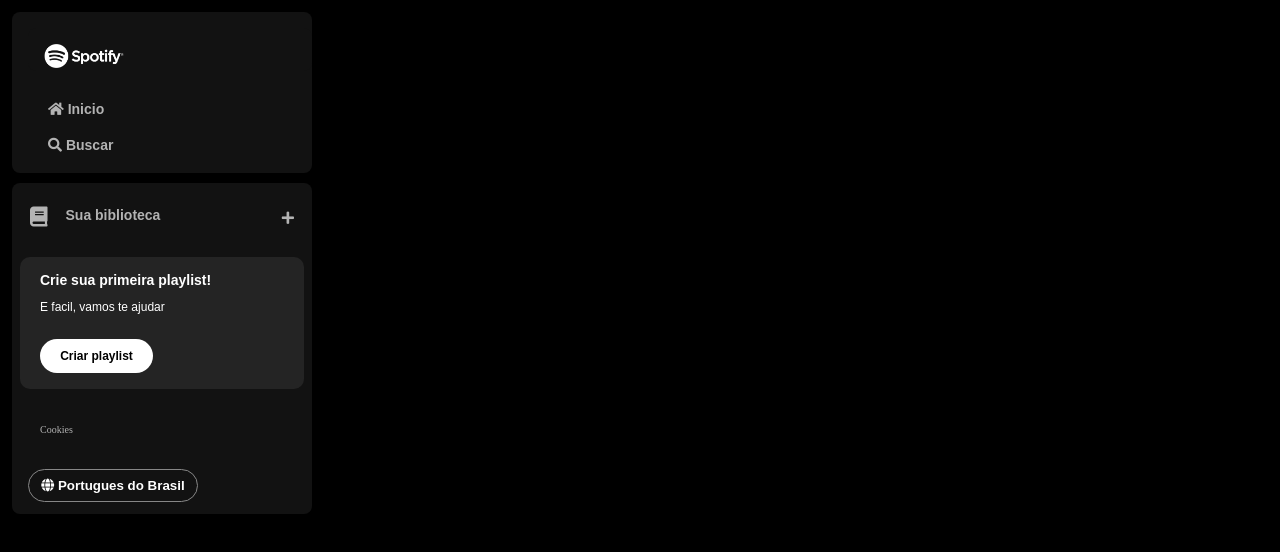
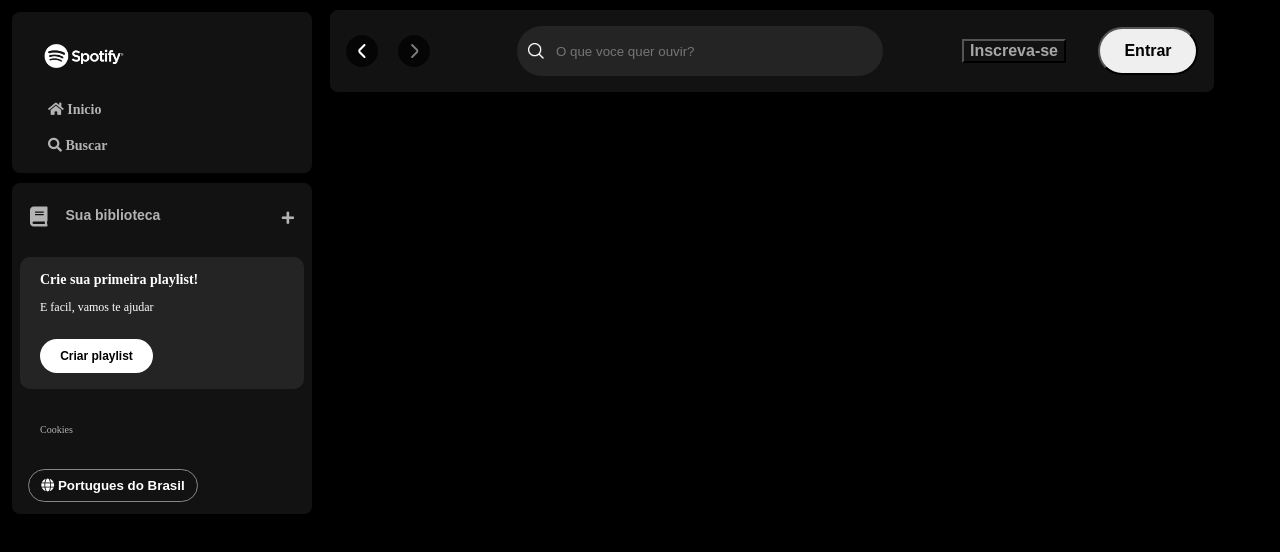
Before and after one commit to bcpires451/Spotify-page-project, a plain HTML site: page index.html in a window 1280 px wide. Drawn offline with Linux system fonts and the light colour scheme; files that its build step writes are made by us from their sources.

Commit message:
third lesson

```diff
--- a/index.html
+++ b/index.html
@@ -5,8 +5,10 @@
     <meta charset="UTF-8">
     <meta name="viewport" content="width=device-width, initial-scale=1.0">
     <title>Spotify Imersion</title>
-    <link rel="stylesheet" href="reset.css">
-    <link rel="stylesheet" href="sidebar-footer.css">
+    <link rel="stylesheet" href="./src/assets/styles/reset.css">
+    <link rel="stylesheet" href="./src/assets/styles/var.css">
+    <link rel="stylesheet" href="./src/assets/styles/main-content.css">
+    <link rel="stylesheet" href="./src/assets/styles/sidebar-footer.css">
     <link rel="stylesheet" href="https://use.fontawesome.com/releases/v5.15.4/css/solid.css"
     integrity="sha384-Tv5i09RULyHKMwX0E8wJUqSOaXlyu3SQxORObAI08iUwIalMmN5L6AvlPX2LMoSE" crossorigin="anonymous">
     <link rel="stylesheet" href="https://use.fontawesome.com/releases/v5.15.4/css/fontawesome.css"
@@ -64,6 +66,33 @@
             </button>
         </div>
     </div>
-</div>
+ </div>
+<main>
+    <div class="main-container">
+        <nav class="header__navigation">
+            <div class="navigation">
+                <button class="arrow-left">
+                    <img src="./src/assets/icons/small-left.png" alt="Seta Esquerda">
+                </button>
+                <button class="arrow-right">
+                    <img src="./src/assets/icons/small-right.png" alt="Seta Direita">
+                </button>
+            </div>
+            <div class="header__search">
+                <img src="./src/assets/icons/search.png" alt="">
+                <input id="search-input" type="text"
+                maxlength="800" placeholder="O que voce quer ouvir?"/>
+            </div>
+
+              <div class="header__login">
+                <button class="subscribe">Inscreva-se</button>
+                <button class="login">Entrar</button>
+              </div>
+         </nav>
+    </div>
+</main>
+<footer class="disclaimer-premium">
+
+</footer>
 </body>
 </html>
--- /dev/null
+++ b/src/assets/styles/main-content.css
@@ -0,0 +1,91 @@
+/* HEADER */
+
+.main-container {
+    max-width: 800vw;
+    height: 100vh;
+    margin-left: 320px;
+    margin-right: 56px;
+}
+
+.header__navigation {
+    display: flex;
+    justify-content: space-between;
+    align-items: center;
+    padding: 16px;
+    margin: 10px;
+    border-radius: 8px;
+    background-color: #121212;
+}
+
+.header__navigation .navigation {
+    display: flex;
+    justify-content: space-around;
+    align-items: center;
+}
+
+.header__navigation .navigation .arrow-left {
+    margin-right: 1.25rem;
+}
+
+.arrow-left, .arrow-right {
+    display: flex;
+    align-items: center;
+    justify-content: center;
+    width: 32px;
+    height: 32px;
+    background: var(--bg-icon);
+    background-color: var(--bg-arrow-color);
+    border-radius: 50%;
+    border: none;
+    cursor: pointer;
+}
+
+.header__login {
+    display: flex;
+    align-items: center;
+}
+
+.header__search {
+    display: flex;
+    align-items: center;
+    width: 364px;
+    height: 48px;
+    margin-left: 8px;
+    background-color: #242424;
+    border-radius: 500px;
+    border: 1px solid transparent;
+}
+
+.header__search img {
+    width: 16px;
+    height: 16px;
+    margin-left: 10px;
+}
+
+.header__search input {
+    background: transparent;
+    border: none;
+    padding: 0px 100px 0 12px;
+    color: #fff;
+    text-overflow: ellipsis;
+    overflow: hidden;
+    white-space: nowrap;
+    outline: none;
+}
+
+.header__login .subscribe {
+    color: #a7a7a7;
+    font-size: 16px;
+    font-weight: 700;
+    background-color: transparent;
+    margin-right: 32px;
+}
+
+.header__login .login {
+    width: 100px;
+    height: 48px;
+    color: #000;
+    font-size: 16px;
+    font-weight: 700;
+    border-radius: 40px;
+}
--- a/src/assets/styles/sidebar-footer.css
+++ b/src/assets/styles/sidebar-footer.css
@@ -1,6 +1,7 @@
 
 body {
-    background-color: black;
+    background-color: #000;
+    font-family: var(--font-dm-san);
 }
 
 .sidebar {
@@ -44,7 +45,7 @@ body {
     text-decoration: none;
     font-weight: 600;
     font-size: 14px;
-    font-family: "DM Sans", sans-serif;
+
 }
 
 .library {
@@ -73,7 +74,6 @@ body {
     border: 0px;
     font-size: 14px;
     font-weight: 700;
-    font-family: "DM Sans", sans-serif;
     text-align: center;
     text-decoration: none;
     text-transform: none;
@@ -108,7 +108,6 @@ body {
 .section-playlist .section-playlist__content {
     display: flex;
     flex-direction: column;
-    font-family: "DM Sans", sans-serif;
 }
 
 .section-playlist__content .text {
@@ -133,7 +132,6 @@ body {
     border-radius: 20px;
     font-size: 12px;
     font-weight: 700;
-    font-family: "DM Sans", sans-serif;
     text-decoration: none;
     text-transform: none;
     padding: 10px;
--- /dev/null
+++ b/src/assets/styles/var.css
@@ -0,0 +1,8 @@
+:root{
+    /* FONT */
+    --font-dm-sans: "DM Sans", sans-serif;
+
+    /* COLORS */
+    --bg-icon: #131313;
+    --bg-arrow-color: rgba(0,0,0,0.7)
+}
```
